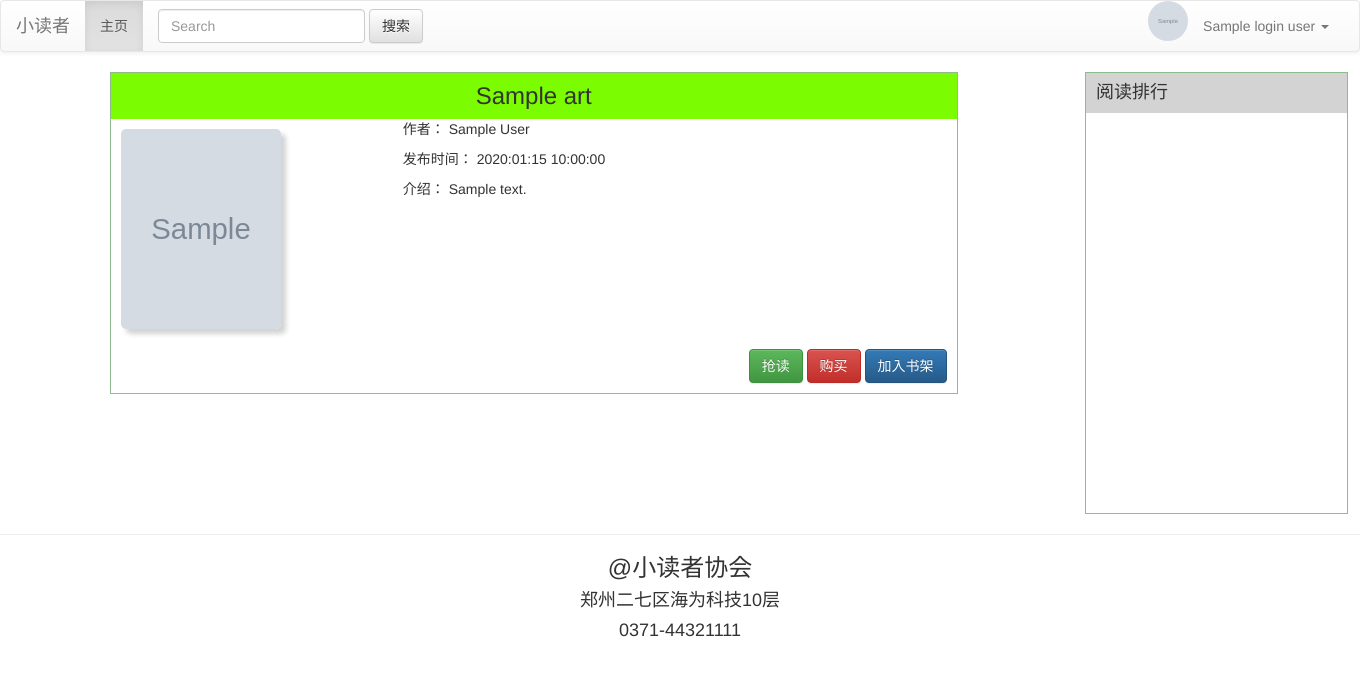
After one commit to zzpy1802disen/artpro, a Django app: template templates/art/show.html in a window 1360 px wide. The commit adds this page. Shown: the top 676 px of the page. Run offline with Django 3.2, Linux system fonts and the light colour scheme; the template is opened without the code that fills it: most values are stand-ins (such as "Sample title", 1, 10 or a date in 2020); grey boxes marked "Sample" are stand-in pictures; parts of the project's set-up code (start-up, migrations or seed data) failed here and were passed over; some libraries are stand-ins or nearby versions.

Commit message:
增加显示文章的页面

```diff
--- a/MArtPro/urls.py
+++ b/MArtPro/urls.py
@@ -55,6 +55,7 @@ urlpatterns = [
     url(r'^admin/', admin.site.urls),
     url(r'^ueditor/', include('DjangoUeditor.urls')),
     url(r'^user/', include('user.urls')),  # 引入user模块的urls.py
+    url(r'^art/', include('art.urls')),  # 引入art模块的urls.py
     url(r'^', toIndex),  # 引入user模块的urls.py
 
 ]
--- a/myapps/art/views.py
+++ b/myapps/art/views.py
@@ -1,3 +1,9 @@
 from django.shortcuts import render
 
 # Create your views here.
+from art.models import Art
+
+def show(request, artId):
+    # 查看指定的文章
+    art = Art.objects.get(id=artId)
+    return render(request, 'art/show.html', locals())
--- /dev/null
+++ b/static/art/css/art.css
@@ -0,0 +1,29 @@
+.art_content{
+    border: 1px solid darkseagreen ;
+}
+
+.art_content h3{
+    margin: 0px;
+    background-color: lawngreen;
+    padding: 10px;
+}
+
+.art_content img{
+    margin: 10px;
+    border-radius: 5px;
+    box-shadow: 5px 5px 5px lightgray;
+}
+
+.art_content h4{
+    margin: 0px;
+    background-color: lightgray;
+    padding: 10px;
+}
+
+p img{
+    width: 120px;
+    height: 100px;
+}
+pre {
+    margin: 5px;
+}
--- /dev/null
+++ b/templates/art/show.html
@@ -0,0 +1,41 @@
+{% extends 'base.html' %}
+{% block title %}
+    {{ art.title }} - 小读者
+{% endblock %}
+{% block css %}
+    <link rel="stylesheet" href="/static/art/css/art.css">
+{% endblock %}
+{% block content %}
+
+    <div class="row">
+        <div class="col-xs-9">
+            <div class="art_content">
+                <h3 class="text-center">{{ art.title }}</h3>
+                <div class="row">
+                    <div class="col-xs-4">
+                        <img src="/static/uploads/{{ art.cover }}"
+                             width="160px" height="200px">
+                    </div>
+                    <div class="col-xs-8">
+                        <p>作者： {{ art.author }}</p>
+                        <p>发布时间： {{ art.publish_time|date:'Y:m:d H:i:s' }}</p>
+                        <p>介绍： {{ art.content|safe }}</p>
+                    </div>
+                </div>
+                <div style="padding: 10px" class="text-right">
+                    <a class="btn btn-success">抢读</a>
+                    <a class="btn btn-danger">购买</a>
+                    <a class="btn btn-primary">加入书架</a>
+                </div>
+            </div>
+
+        </div>
+        <div class="col-xs-3 col-xs-push-1">
+            <div class="art_content">
+                <h4>阅读排行</h4>
+                <div style="height: 400px"></div>
+            </div>
+        </div>
+    </div>
+
+{% endblock %}
--- a/templates/index.html
+++ b/templates/index.html
@@ -27,7 +27,7 @@
                     </dt>
                     <dd>{{ art.shortTitle }}</dd>
                     <dd>作者：{{ art.author }}</dd>
-                    <dd><a class="btn btn-primary">阅读</a></dd>
+                    <dd><a href="/art/show/{{ art.id }}/" class="btn btn-primary">阅读</a></dd>
                 </dl>
             </li>
         {% endfor %}
```
Also changed, not shown: myapps/art/urls.py (added, +11 -0 lines).
